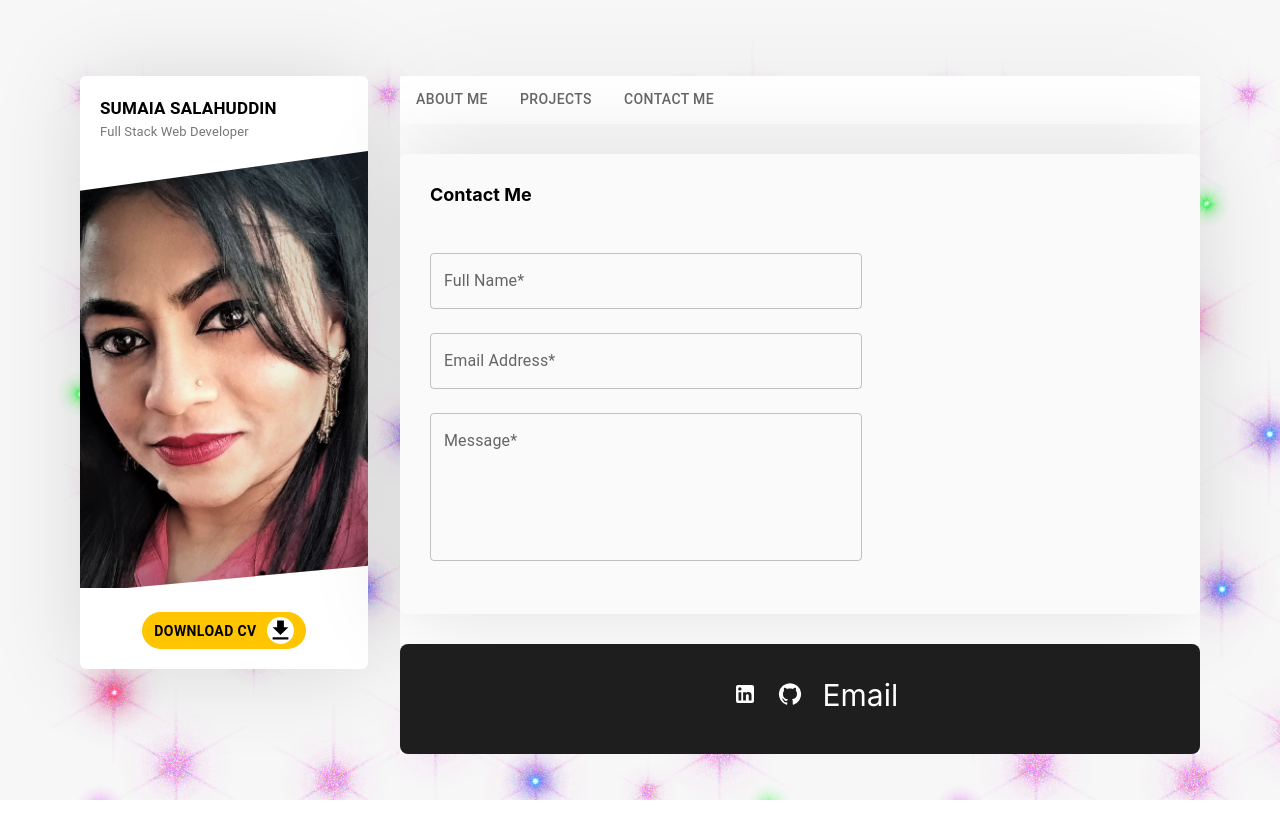
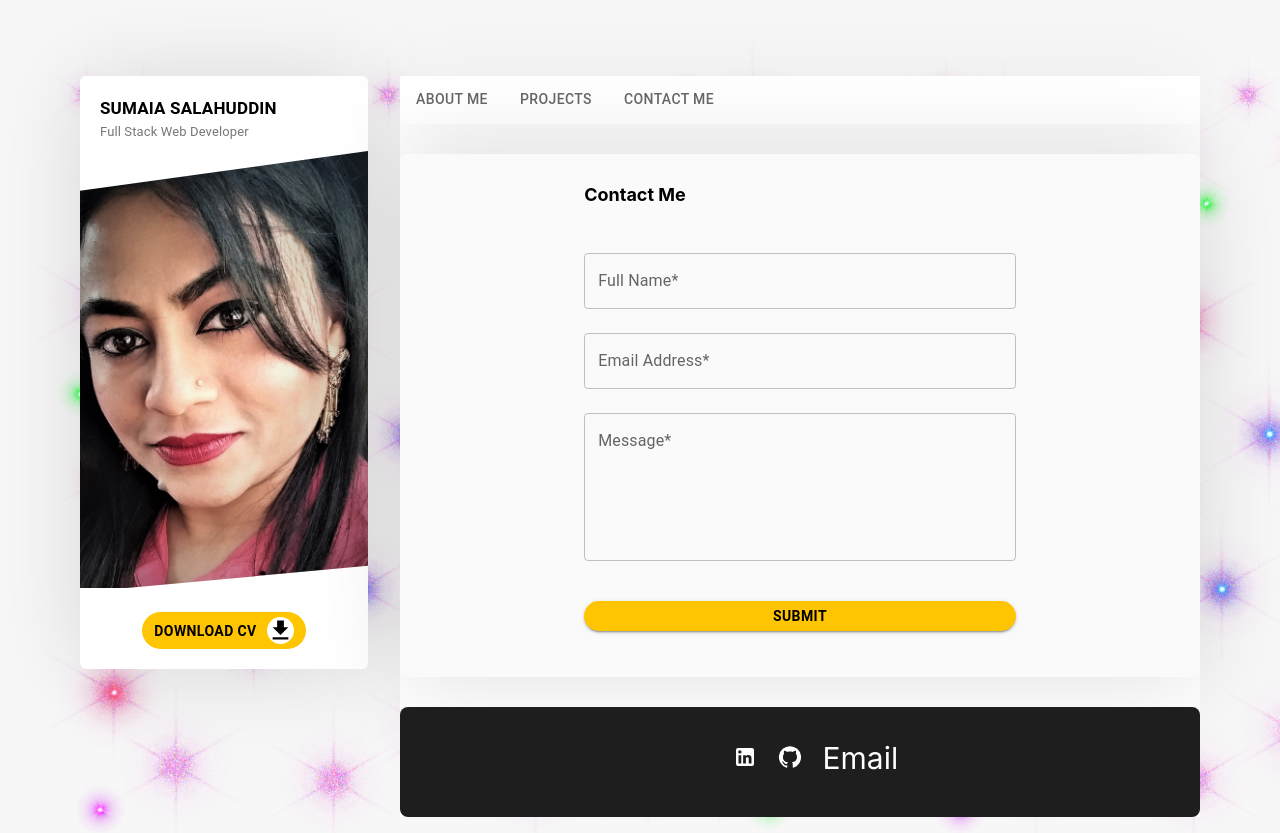
Before and after one commit to SumaiaSorna/react-portfolio, a React (Create React App) app: page /contact in a window 1280 px wide. Before the commit the page ends 800 px from the top, so only its background shows below. Built offline with nearby package versions, Linux system fonts and the light colour scheme.

Commit message:
styled contactme page

```diff
--- a/src/pages/ContactMe/ContactMe.css
+++ b/src/pages/ContactMe/ContactMe.css
@@ -1,4 +1,4 @@
-.section-title {
-  font-size: 18px;
-  text-align: center;
+.section {
+  display: flex;
+  justify-content: center;
 }
--- a/src/pages/ContactMe/index.js
+++ b/src/pages/ContactMe/index.js
@@ -1,12 +1,13 @@
-import { Grid, TextField } from "@mui/material";
+import { Button, Grid, TextField } from "@mui/material";
+//import { CustomButton } from "../../components/Button/index";
+import "./ContactMe.css";
 
 export const ContactMe = () => {
   return (
     <Grid container className="section">
-      <Grid item xs={12} lg={7}>
+      <Grid item lg={7}>
         <Grid container>
           <Grid item pb={6}>
-            <span></span>
             <h6 className="section-title">Contact Me</h6>
           </Grid>
 
@@ -28,13 +29,24 @@ export const ContactMe = () => {
                   name="message"
                   label="Message*"
                 />
+                <Button
+                  className="btn"
+                  type="submit"
+                  fullWidth
+                  variant="contained"
+                  sx={{ mt: 5, mb: 2 }}
+                >
+                  Submit
+                </Button>
+
+                {/* <Grid item xs={12}>
+                  <CustomButton variant="text" />
+                </Grid> */}
               </Grid>
             </Grid>
           </Grid>
         </Grid>
       </Grid>
-
-      <Grid item xs={12} lg={5}></Grid>
     </Grid>
   );
 };
```
